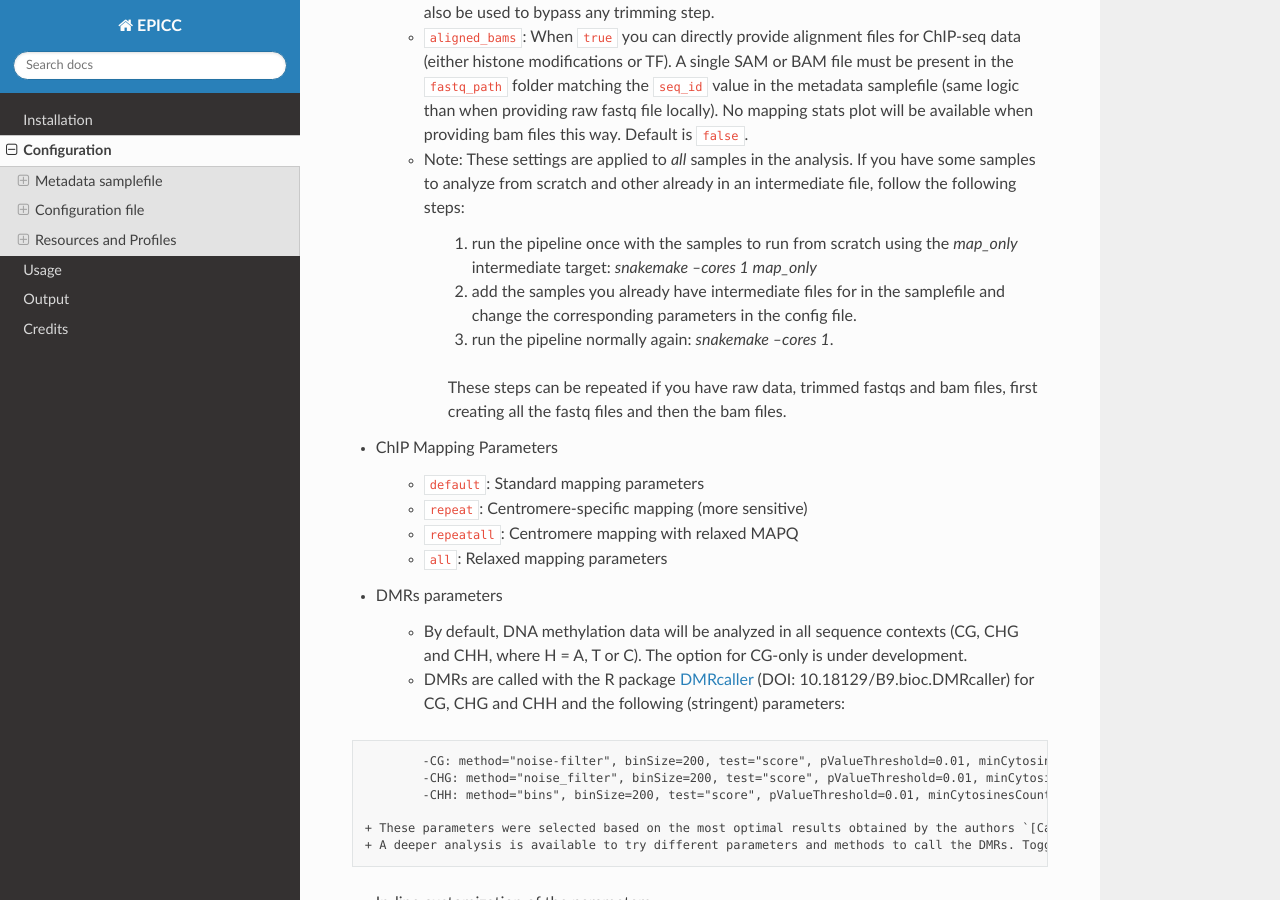
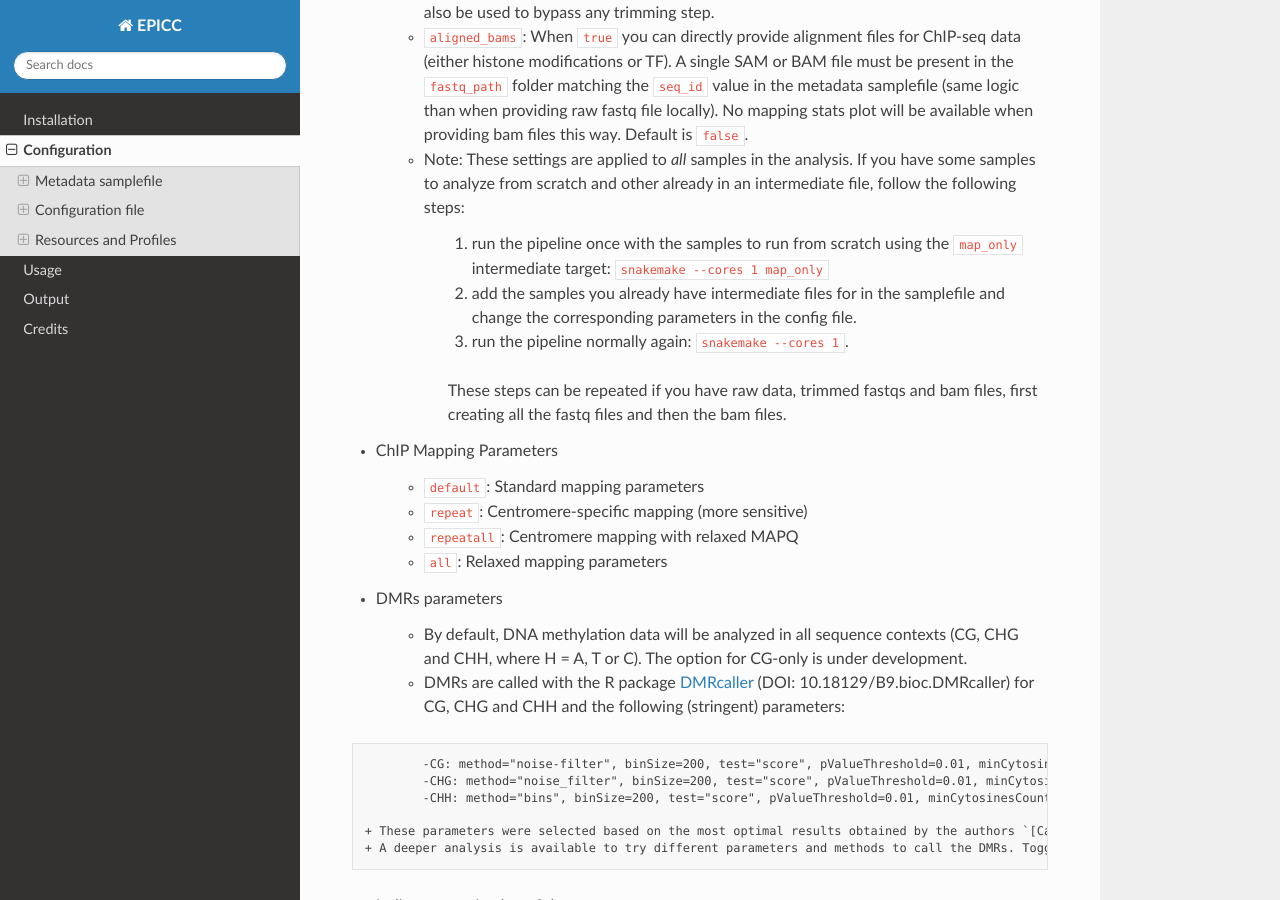
Before and after one commit to joncahn/epicc-documentation, a Sphinx documentation site: the page built from docs/source/configuration.rst, in a window 1280 px wide and 900 px high, scrolled down 8027 px. Built offline with Sphinx 7.4.7 and the Read the Docs theme 3.1.0, drawn with Linux system fonts in a browser that asks for light colours.

```diff
--- a/docs/source/configuration.rst
+++ b/docs/source/configuration.rst
@@ -291,9 +291,9 @@ Configuration Options
 	+ ``aligned_bams``: When ``true`` you can directly provide alignment files for ChIP-seq data (either histone modifications or TF). A single SAM or BAM file must be present in the ``fastq_path`` folder matching the ``seq_id`` value in the metadata samplefile (same logic than when providing raw fastq file locally). No mapping stats plot will be available when providing bam files this way. Default is ``false``.
 	+ Note: These settings are applied to *all* samples in the analysis. If you have some samples to analyze from scratch and other already in an intermediate file, follow the following steps:
 
-		1) run the pipeline once with the samples to run from scratch using the `map_only` intermediate target: `snakemake --cores 1 map_only`
+		1) run the pipeline once with the samples to run from scratch using the ``map_only`` intermediate target: ``snakemake --cores 1 map_only``
 		2) add the samples you already have intermediate files for in the samplefile and change the corresponding parameters in the config file.
-		3) run the pipeline normally again: `snakemake --cores 1`.
+		3) run the pipeline normally again: ``snakemake --cores 1``.
 
 		These steps can be repeated if you have raw data, trimmed fastqs and bam files, first creating all the fastq files and then the bam files.
 
```
